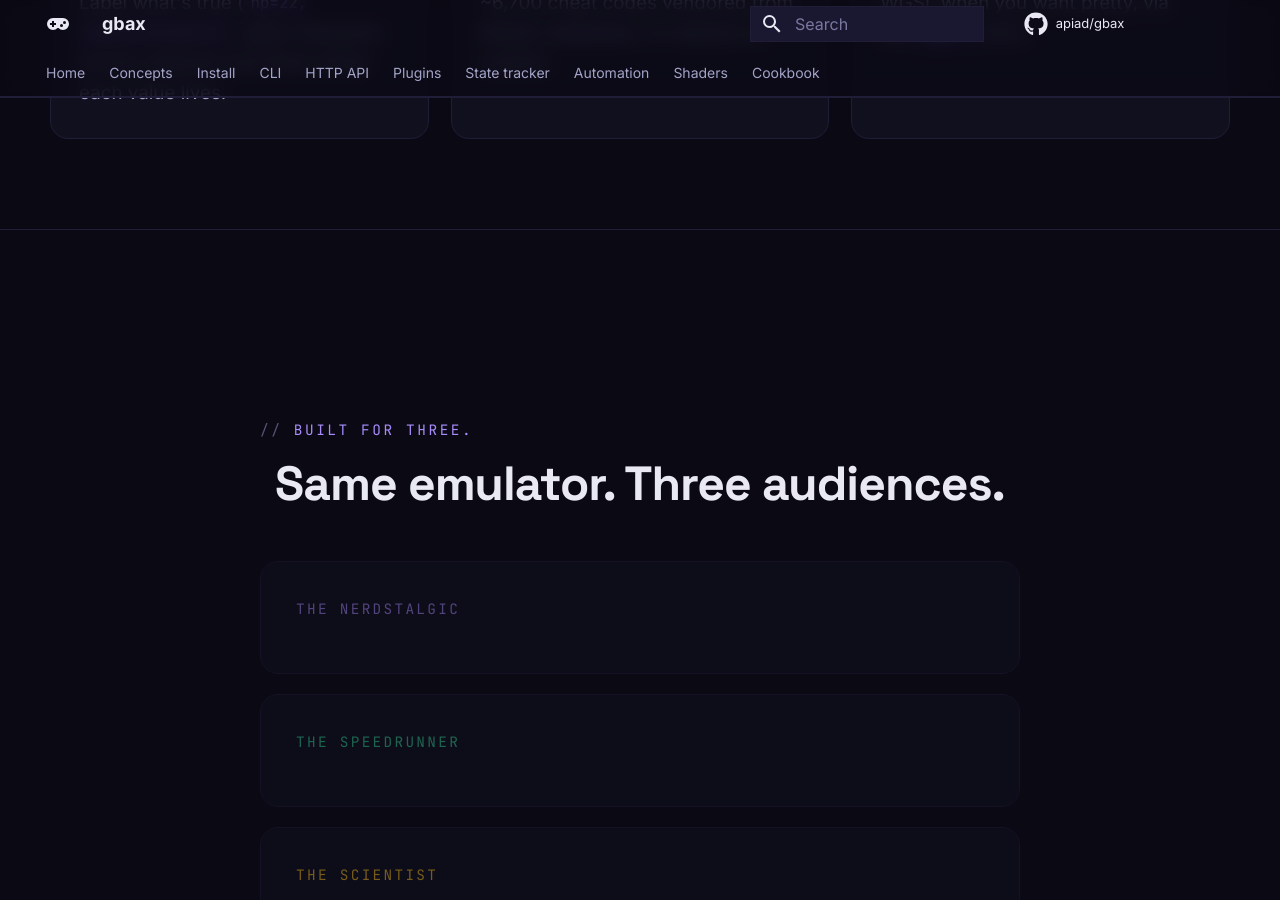
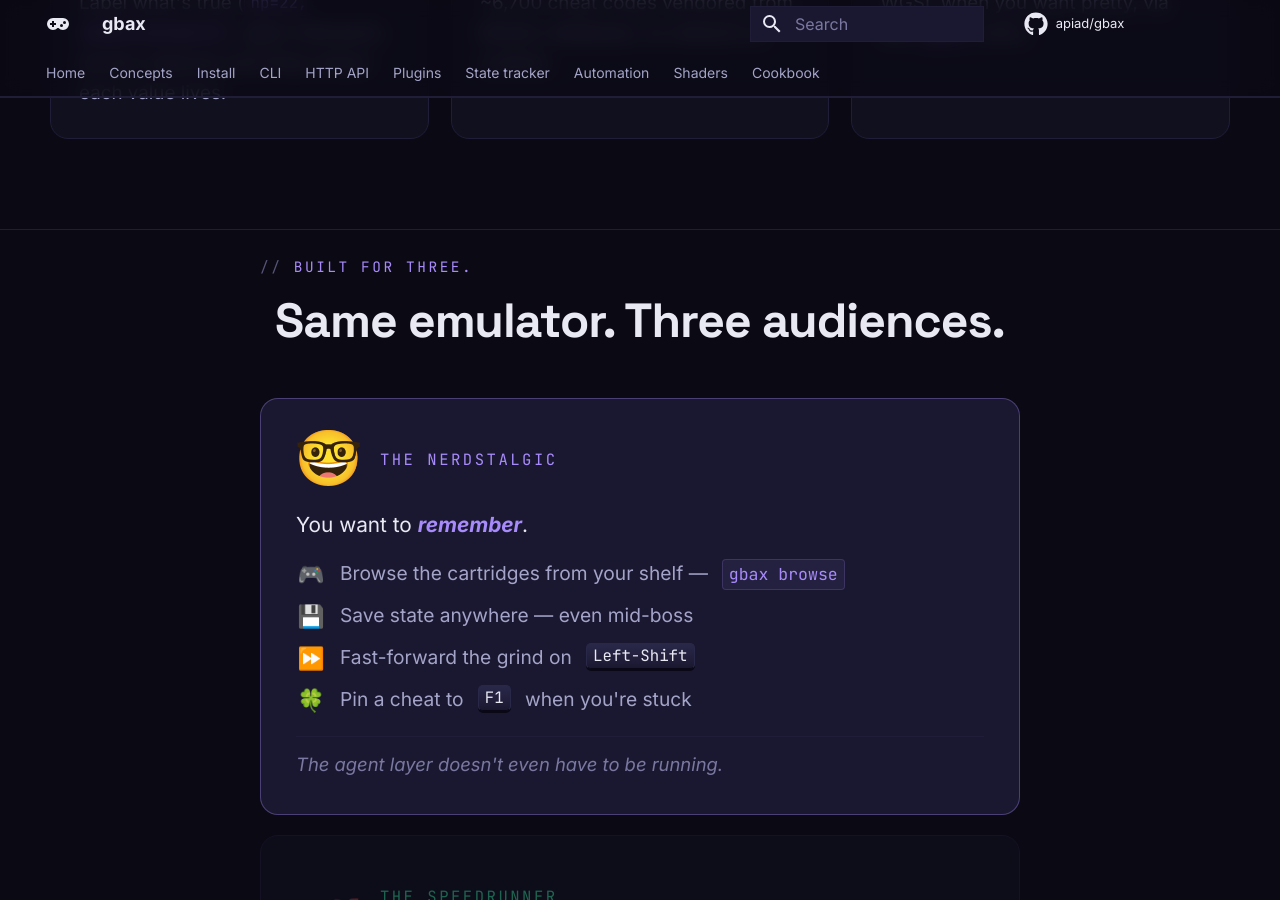
Before and after one commit to apiad/retrokix, an MkDocs documentation site: the page built from docs/index.md, in a window 1280 px wide and 900 px high, scrolled down 3405 px. Built offline with MkDocs 1.6.1 and Material for MkDocs 9.7.7, drawn with Linux system fonts in a browser that asks for light colours; comment, search, counter and statistics services are not loaded.

Commit message:
feat(landing/audiences): solo reveal + hero emoji + listicle copy
Three changes to the audiences carousel:

1. Only one card open at a time. Scroll boundaries at progress
   [0.34, 0.67] swap which card is .is-revealed; the others stay
   collapsed with just emoji + tag visible.

2. Each card gets a hero emoticon — 🤓 nerdstalgic, 🏎️ speedrunner,
   🧪 scientist — that grows a touch and un-desaturates when its
   card becomes active.

3. Bodies restructured as listicles. Each card has a lead line
   ("You want to remember.") with italic-accent verb, a bullet list
   with one emoji per item (🎮 💾 ⏩ 🍀 for nerdstalgic, ⌨️ 🎟️ 🎚️ 🤖 for
   speedrunner, 🏟️ 🥊 🏷️ 🧩 🔌 for scientist), and an italic tail
   line where it fit naturally.

JS switched from event-driven scroll updates to a continuous rAF
loop. Programmatic scrolls don't reliably fire scroll events in
some user agents and Material's navigation.instant can cache the
prior state; running every frame side-steps both. The cost is
~3 classList toggles per frame, mostly no-ops.

```diff
--- a/docs/javascripts/rotate.js
+++ b/docs/javascripts/rotate.js
@@ -364,8 +364,12 @@
  * are CSS-revealed). We bail early so we don't fight the styles.
  * ========================================================= */
 (() => {
-  const NARROW_BREAKPOINT = 1100;
-  const REVEAL_AT = [0.15, 0.4, 0.65];
+  const NARROW_BREAKPOINT = 800;
+  // Boundaries for which card is "active". Three equal-ish buckets:
+  // progress [0, 0.34) → card 0
+  // progress [0.34, 0.67) → card 1
+  // progress [0.67, 1] → card 2
+  const STEP_BOUNDARIES = [0.34, 0.67];
 
   function init() {
     if (window.__gxAudInited) return;
@@ -389,6 +393,14 @@
       cards.forEach((c) => c.classList.add("is-revealed"));
     }
 
+    function activeIndex(progress) {
+      let i = 0;
+      while (i < STEP_BOUNDARIES.length && progress >= STEP_BOUNDARIES[i]) {
+        i++;
+      }
+      return Math.min(i, cards.length - 1);
+    }
+
     function update() {
       if (!isPinningActive()) {
         revealAll();
@@ -401,42 +413,22 @@
         totalScrollable,
       );
       const progress = scrolled / totalScrollable;
+      const active = activeIndex(progress);
       cards.forEach((card, i) => {
-        const threshold = REVEAL_AT[i] ?? 1;
-        card.classList.toggle("is-revealed", progress >= threshold);
+        card.classList.toggle("is-revealed", i === active);
       });
     }
 
-    // Drive update via a rAF loop while the section is in the viewport.
-    // Scroll events aren't reliably emitted for programmatic scrolls and
-    // can be debounced by the user agent — running every frame here is
-    // cheap (one getBoundingClientRect, three classList toggles) and
-    // guarantees we stay in sync with whatever the scroll position is.
-    let running = false;
-    function loop() {
-      if (!running) return;
+    // Continuous rAF loop. The work per frame is tiny (one
+    // getBoundingClientRect + three classList toggles, mostly no-op
+    // after the first call). Cheaper and more reliable than chasing
+    // scroll events — those can be missed for programmatic scrolls
+    // and debounced by the UA on touch devices.
+    function tick() {
       update();
-      requestAnimationFrame(loop);
+      requestAnimationFrame(tick);
     }
-    function start() {
-      if (running) return;
-      running = true;
-      requestAnimationFrame(loop);
-    }
-    function stop() {
-      running = false;
-    }
-    const observer = new IntersectionObserver(
-      (entries) => {
-        for (const e of entries) {
-          if (e.isIntersecting) start();
-          else stop();
-        }
-      },
-      { threshold: 0 },
-    );
-    observer.observe(scroller);
-
+    requestAnimationFrame(tick);
     window.addEventListener("resize", update);
     update();
   }
--- a/docs/stylesheets/landing.css
+++ b/docs/stylesheets/landing.css
@@ -877,14 +877,49 @@ body:has(.gx-hero) .md-sidebar {
   width: 100%;
 }
 
-/* Collapsed state for each card: only the tag visible. */
+/* Collapsed state for each card: only the hero (icon + tag) visible.
+ * .is-revealed expands the body via grid-template-rows transition.
+ * The audiences carousel keeps exactly one card open at a time. */
 .gx-audience {
+  position: relative;
   display: grid;
   grid-template-rows: auto 0fr;
-  transition: grid-template-rows 0.55s ease, opacity 0.45s ease;
+  transition: grid-template-rows 0.55s ease, opacity 0.45s ease,
+              border-color 0.4s ease, background 0.4s ease;
   opacity: 0.45;
 }
-.gx-audience > p {
+.gx-audience.is-revealed {
+  grid-template-rows: auto 1fr;
+  opacity: 1;
+  border-color: rgba(167, 139, 250, 0.35);
+  background: var(--gx-bg-2);
+}
+
+.gx-audience__hero {
+  display: flex;
+  align-items: center;
+  gap: 0.95rem;
+  padding: 0;
+  margin: 0;
+}
+.gx-audience__icon {
+  font-size: 2.6rem;
+  line-height: 1;
+  display: inline-block;
+  transition: transform 0.5s ease;
+  transform: translateY(0) scale(1);
+  filter: grayscale(0.4);
+}
+.gx-audience.is-revealed .gx-audience__icon {
+  transform: translateY(-2px) scale(1.05);
+  filter: grayscale(0);
+}
+.gx-audience .gx-audience__tag {
+  margin: 0 !important;
+  font-size: 0.78rem;
+}
+
+.gx-audience__body {
   overflow: hidden;
   min-height: 0;
   margin: 0;
@@ -892,19 +927,57 @@ body:has(.gx-hero) .md-sidebar {
   transform: translateY(6px);
   transition: opacity 0.4s ease 0.05s, transform 0.5s ease 0.05s;
 }
-.gx-audience.is-revealed {
-  grid-template-rows: auto 1fr;
-  opacity: 1;
-}
-.gx-audience.is-revealed > p {
+.gx-audience.is-revealed .gx-audience__body {
   opacity: 1;
   transform: translateY(0);
 }
+.gx-audience.is-revealed .gx-audience__hero {
+  margin-bottom: 1.1rem;
+}
 
-/* When transitions complete (grid-rows reaches 1fr) the paragraph
- * needs visible space — open a small top gap once revealed. */
-.gx-audience.is-revealed .gx-audience__tag {
-  margin-bottom: 0.85rem;
+.gx-audience__lead {
+  margin: 0 0 0.85rem !important;
+  font-size: 1.04rem;
+  color: var(--gx-text);
+  font-weight: 500;
+}
+.gx-audience__lead em {
+  color: var(--gx-accent);
+  font-style: italic;
+  font-weight: 600;
+}
+.gx-audience:nth-child(2) .gx-audience__lead em { color: var(--gx-emerald); }
+.gx-audience:nth-child(3) .gx-audience__lead em { color: var(--gx-amber); }
+
+.gx-audience__list {
+  list-style: none;
+  padding: 0;
+  margin: 0 0 1rem 0;
+  display: flex;
+  flex-direction: column;
+  gap: 0.55rem;
+}
+.gx-audience__list li {
+  display: flex;
+  align-items: flex-start;
+  gap: 0.7rem;
+  font-size: 0.96rem;
+  line-height: 1.55;
+  color: var(--gx-text-dim);
+}
+.gx-li__icon {
+  flex: 0 0 1.5rem;
+  font-size: 1.1rem;
+  line-height: 1.4;
+  text-align: center;
+}
+.gx-audience__tail {
+  margin: 0 !important;
+  padding-top: 0.6rem;
+  border-top: 1px solid var(--gx-border-soft);
+  font-size: 0.92rem;
+  color: var(--gx-text-soft);
+  font-style: italic;
 }
 
 @media (max-width: 800px) {
--- a/overrides/home.html
+++ b/overrides/home.html
@@ -227,36 +227,54 @@
         <p class="gx-eyebrow">Built for three.</p>
         <h2 class="gx-h2">Same emulator. Three audiences.</h2>
         <div class="gx-audiences">
-        <div class="gx-audience">
-          <div class="gx-audience__tag">The nerdstalgic</div>
-          <p>
-            You want to <em>remember</em>. <code>gbax browse</code>, find
-            the cartridge from your shelf, save state anywhere, fast-forward
-            past the grind, pin a cheat to <kbd>F1</kbd> when you're stuck.
-            Relax. Enjoy. The agent layer doesn't even have to be running.
-          </p>
-        </div>
-        <div class="gx-audience">
-          <div class="gx-audience__tag">The speedrunner</div>
-          <p>
-            You want to <em>practice</em>. Macros bound to any letter,
-            ~6,700 cheat codes vendored offline, hotkey save slots, 8× on
-            <kbd>Left-Shift</kbd>. Then add an AI companion — Claude Code,
-            OpenAI Codex, OpenCode — and ask it to tag along. Same HTTP
-            API; you just use it to coach.
-          </p>
-        </div>
-        <div class="gx-audience">
-          <div class="gx-audience__tag">The scientist</div>
-          <p>
-            You want a <em>laboratory</em>. 3,555 hand-crafted environments
-            where the level designers were genre masters. Tournaments,
-            atomic multi-step actions, supervised state-tracker labels, a
-            plugin model where the agent writes its own plugins. Bring your
-            own agent or wire an RL loop on top of <code>/action</code> +
-            <code>/state</code>.
-          </p>
-        </div>
+          <article class="gx-audience is-revealed">
+            <header class="gx-audience__hero">
+              <span class="gx-audience__icon" aria-hidden="true">🤓</span>
+              <span class="gx-audience__tag">The nerdstalgic</span>
+            </header>
+            <div class="gx-audience__body">
+              <p class="gx-audience__lead">You want to <em>remember</em>.</p>
+              <ul class="gx-audience__list">
+                <li><span class="gx-li__icon">🎮</span> Browse the cartridges from your shelf — <code>gbax browse</code></li>
+                <li><span class="gx-li__icon">💾</span> Save state anywhere — even mid-boss</li>
+                <li><span class="gx-li__icon">⏩</span> Fast-forward the grind on <kbd>Left-Shift</kbd></li>
+                <li><span class="gx-li__icon">🍀</span> Pin a cheat to <kbd>F1</kbd> when you're stuck</li>
+              </ul>
+              <p class="gx-audience__tail">The agent layer doesn't even have to be running.</p>
+            </div>
+          </article>
+          <article class="gx-audience">
+            <header class="gx-audience__hero">
+              <span class="gx-audience__icon" aria-hidden="true">🏎️</span>
+              <span class="gx-audience__tag">The speedrunner</span>
+            </header>
+            <div class="gx-audience__body">
+              <p class="gx-audience__lead">You want to <em>practice</em>.</p>
+              <ul class="gx-audience__list">
+                <li><span class="gx-li__icon">⌨️</span> Macros bound to any letter — <kbd>Ctrl+R</kbd> records</li>
+                <li><span class="gx-li__icon">🎟️</span> ~6,700 cheat codes vendored offline</li>
+                <li><span class="gx-li__icon">🎚️</span> Hotkey save slots, 8× on <kbd>Left-Shift</kbd></li>
+                <li><span class="gx-li__icon">🤖</span> Bring an AI companion — Claude Code, OpenAI Codex, OpenCode</li>
+              </ul>
+              <p class="gx-audience__tail">Same HTTP API. You just use it to coach.</p>
+            </div>
+          </article>
+          <article class="gx-audience">
+            <header class="gx-audience__hero">
+              <span class="gx-audience__icon" aria-hidden="true">🧪</span>
+              <span class="gx-audience__tag">The scientist</span>
+            </header>
+            <div class="gx-audience__body">
+              <p class="gx-audience__lead">You want a <em>laboratory</em>.</p>
+              <ul class="gx-audience__list">
+                <li><span class="gx-li__icon">🏟️</span> 3,555 hand-crafted environments — the level designers were genre masters</li>
+                <li><span class="gx-li__icon">🥊</span> Tournaments and atomic multi-step actions</li>
+                <li><span class="gx-li__icon">🏷️</span> Supervised state-tracker labels — say what's true, gbax finds where it lives</li>
+                <li><span class="gx-li__icon">🧩</span> Plugins that write their own plugins</li>
+                <li><span class="gx-li__icon">🔌</span> BYO agent or wire an RL loop on <code>/action</code> + <code>/state</code></li>
+              </ul>
+            </div>
+          </article>
         </div>
       </div>
     </div>
```
